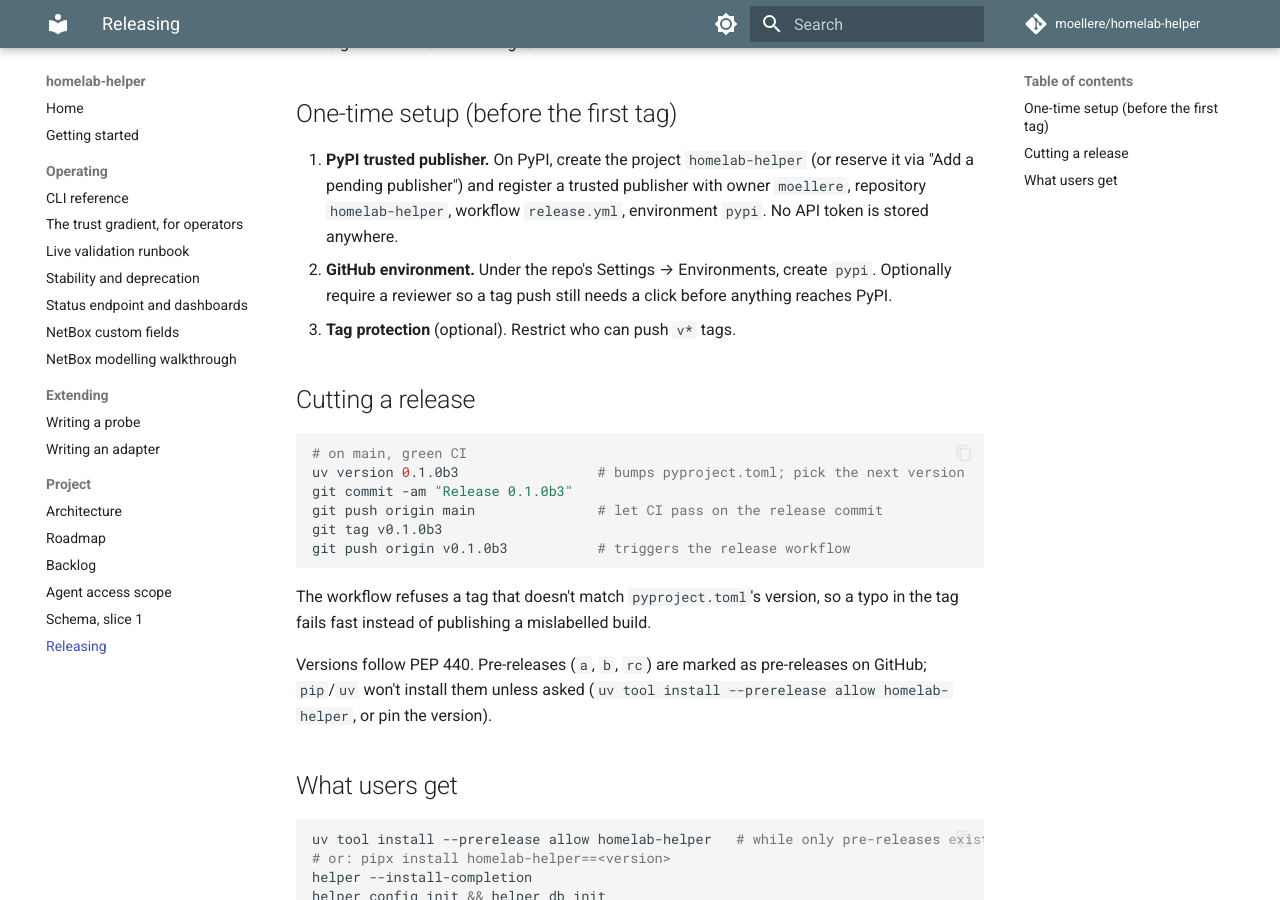
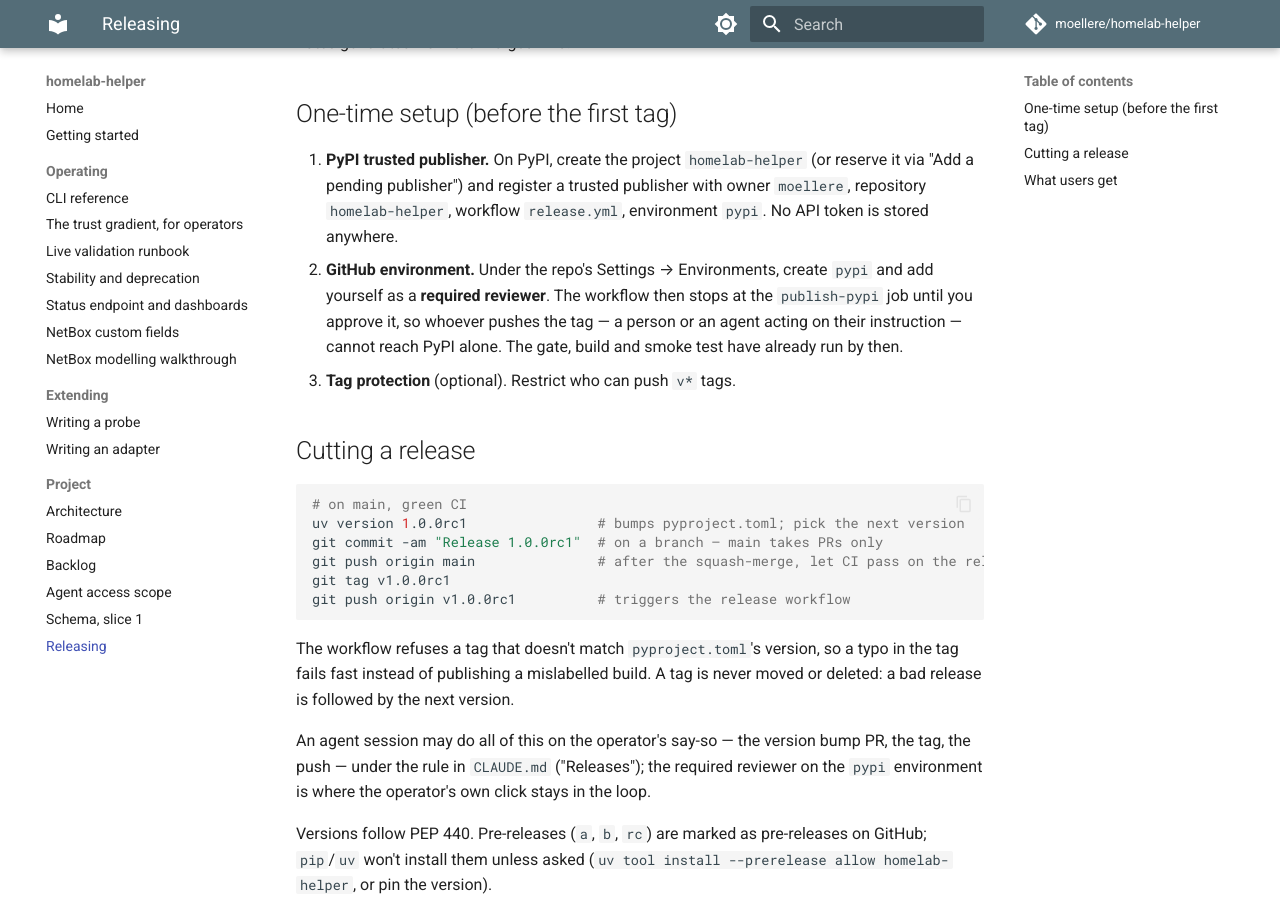
Before and after one commit to moellere/homelab-helper, an MkDocs documentation site: the page built from docs/releasing.md, in a window 1280 px wide and 900 px high, scrolled down 226 px. Built offline with MkDocs 1.6.1 and Material for MkDocs 9.7.7, drawn with Linux system fonts in a browser that asks for light colours; comment, search, counter and statistics services are not loaded.

Commit message:
Release authorization: CLAUDE.md rule and the pypi required reviewer (#87)
Says when an agent session may bump, tag and push a release (on the
operator's ask, by version; pre-releases without further confirmation, a
final X.Y.0 confirmed once more; never retag, delete or force), and makes
the required reviewer on the pypi environment the documented final click
rather than an optional extra.


Claude-Session: https://claude.ai/code/session_0125ttTyRY28bTLjodhqfQ4P

Co-authored-by: Claude Fable 5.1 <noreply@anthropic.com>

````diff
--- a/docs/releasing.md
+++ b/docs/releasing.md
@@ -13,23 +13,31 @@ artifacts attached and notes generated from the merged PRs.
    publisher with owner `moellere`, repository `homelab-helper`, workflow
    `release.yml`, environment `pypi`. No API token is stored anywhere.
 2. **GitHub environment.** Under the repo's Settings → Environments, create
-   `pypi`. Optionally require a reviewer so a tag push still needs a click
-   before anything reaches PyPI.
+   `pypi` and add yourself as a **required reviewer**. The workflow then stops
+   at the `publish-pypi` job until you approve it, so whoever pushes the tag
+   — a person or an agent acting on their instruction — cannot reach PyPI
+   alone. The gate, build and smoke test have already run by then.
 3. **Tag protection** (optional). Restrict who can push `v*` tags.
 
 ## Cutting a release
 
 ```bash
 # on main, green CI
-uv version 0.1.0b3                 # bumps pyproject.toml; pick the next version
-git commit -am "Release 0.1.0b3"
-git push origin main               # let CI pass on the release commit
-git tag v0.1.0b3
-git push origin v0.1.0b3           # triggers the release workflow
+uv version 1.0.0rc1                # bumps pyproject.toml; pick the next version
+git commit -am "Release 1.0.0rc1"  # on a branch — main takes PRs only
+git push origin main               # after the squash-merge, let CI pass on the release commit
+git tag v1.0.0rc1
+git push origin v1.0.0rc1          # triggers the release workflow
 ```
 
 The workflow refuses a tag that doesn't match `pyproject.toml`'s version, so
-a typo in the tag fails fast instead of publishing a mislabelled build.
+a typo in the tag fails fast instead of publishing a mislabelled build. A tag
+is never moved or deleted: a bad release is followed by the next version.
+
+An agent session may do all of this on the operator's say-so — the version
+bump PR, the tag, the push — under the rule in `CLAUDE.md` ("Releases"); the
+required reviewer on the `pypi` environment is where the operator's own click
+stays in the loop.
 
 Versions follow PEP 440. Pre-releases (`a`, `b`, `rc`) are marked as
 pre-releases on GitHub; `pip`/`uv` won't install them unless asked
````
Also changed, not shown: CLAUDE.md (+8 -0 lines).
